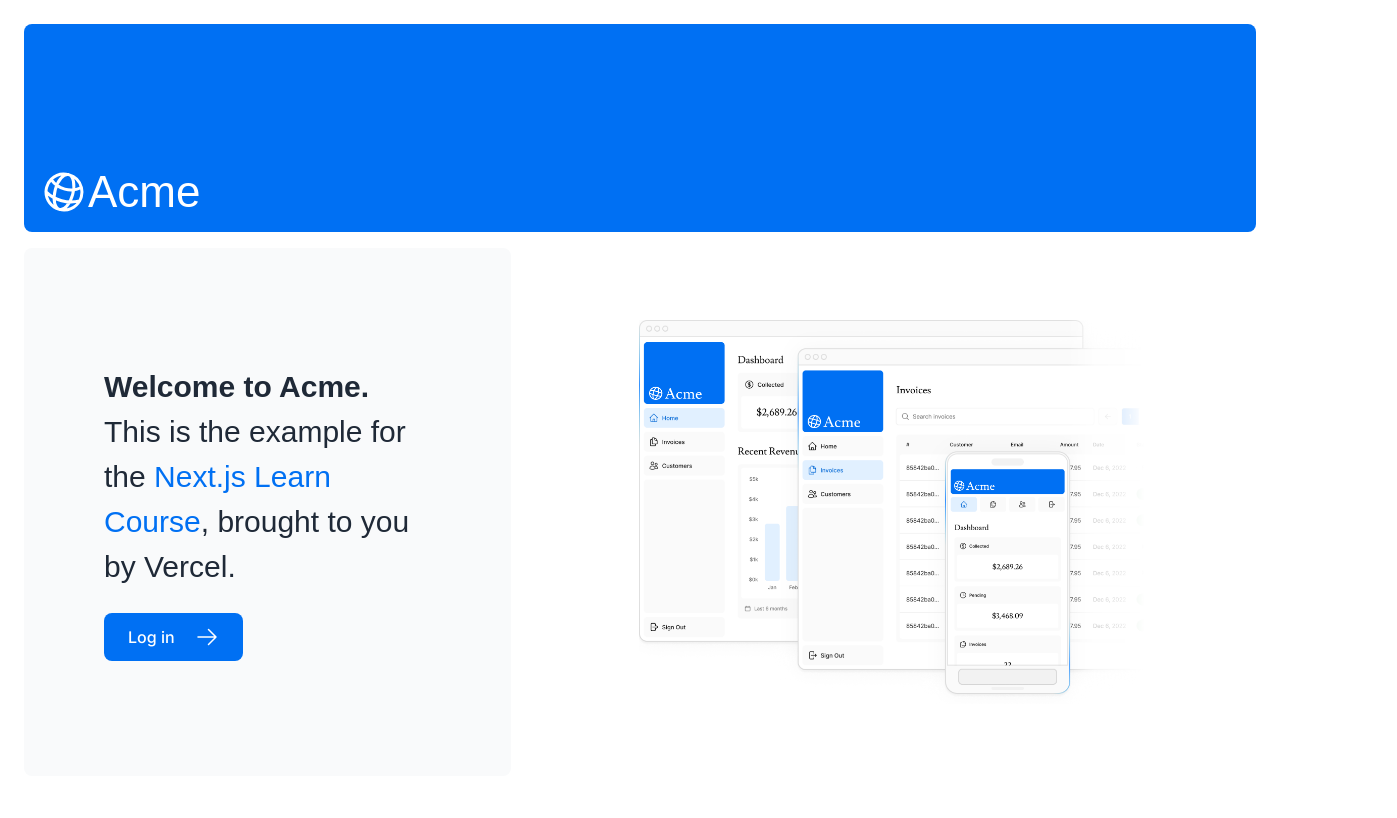
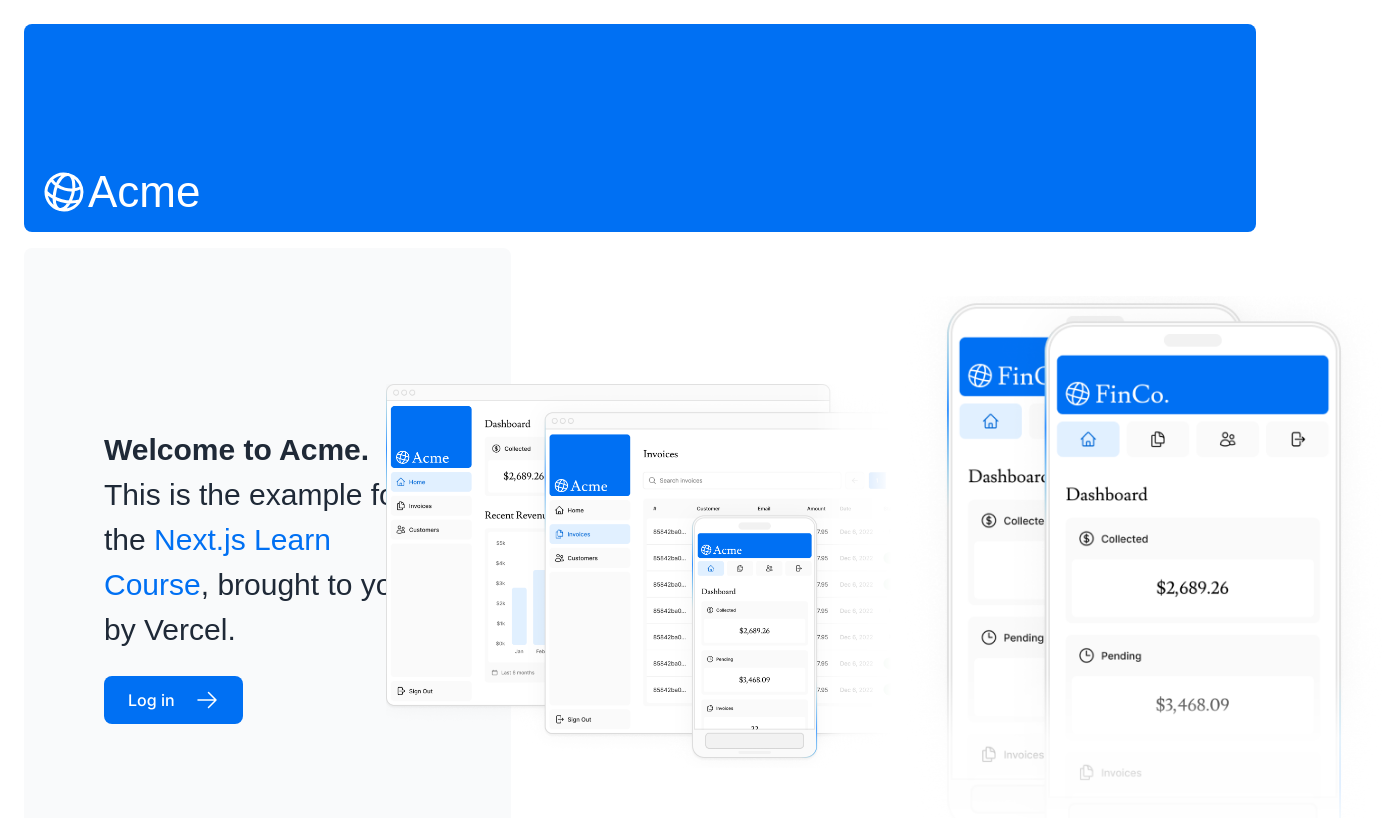
Before and after one commit to AmineFjr/nextjs-dashboard, a Next.js app: page / in a window 1280 px wide. Shown: the top 818 px of the page, 1397 px wide, since content can reach past the window. Built offline with nearby package versions, Linux system fonts and the light colour scheme; a web font is replaced by a local one.

Commit message:
feat: add image mobile version

```diff
--- a/app/page.tsx
+++ b/app/page.tsx
@@ -35,6 +35,13 @@
                       className="hidden md:block"
                       alt="Screenshots of the dashboard project showing desktop version"
                   />
+                  <Image
+                      src="/hero-mobile.png"
+                      width={560}
+                      height={620}
+                      className="hidden md:block"
+                      alt="Screenshots of the dashboard project showing mobile version"
+                  />
               </div>
           </div>
       </main>
```
Lines whose indentation alone changed are shown as unchanged.
